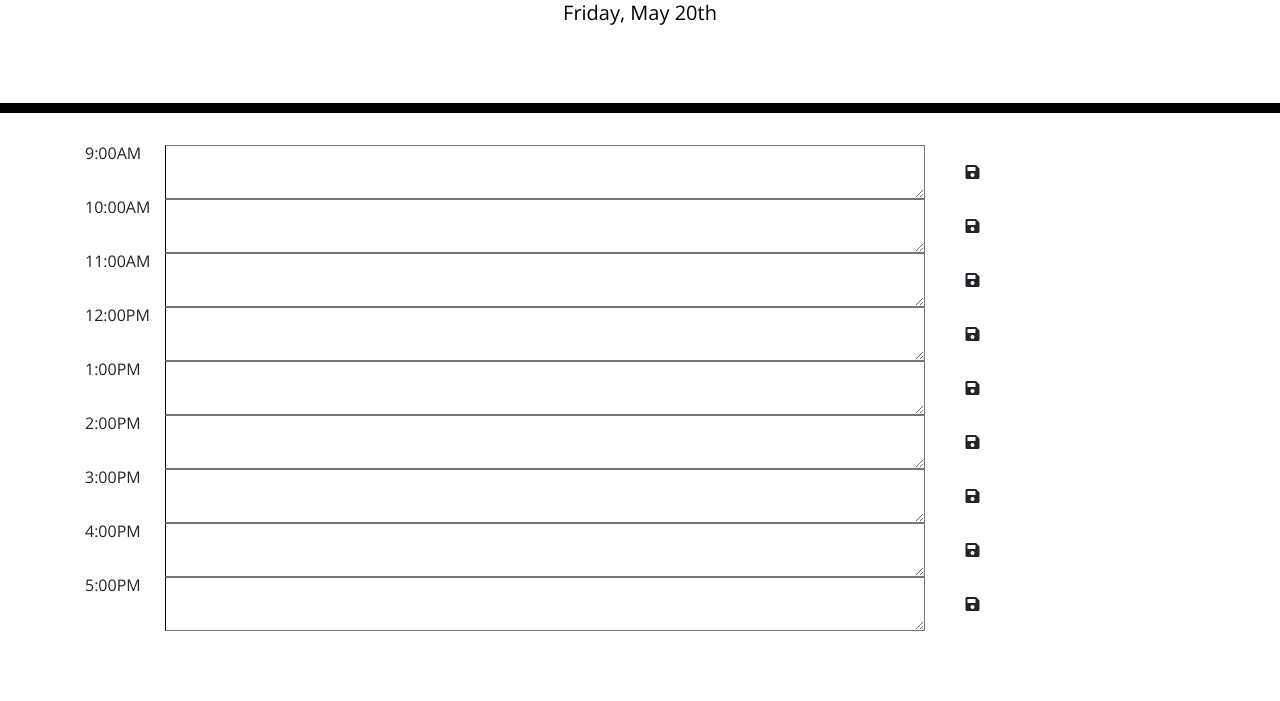
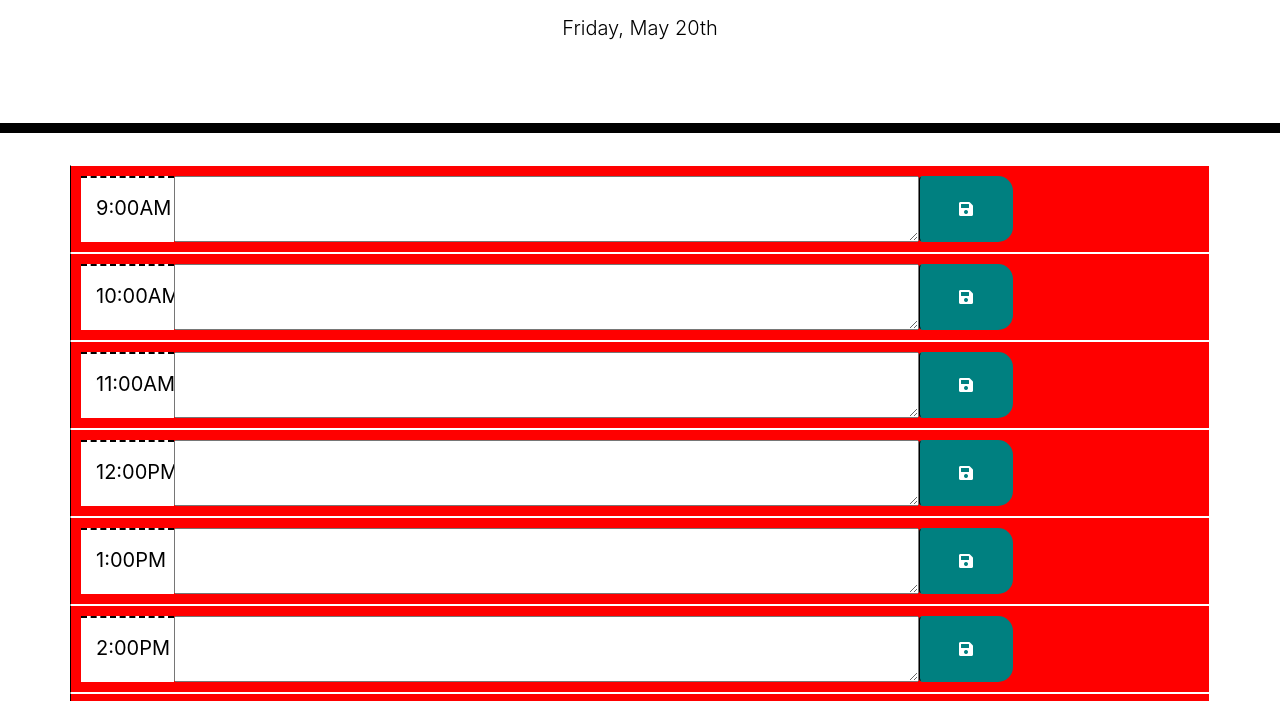
Before and after one commit to shay-ben/work-day-scheduler, a plain HTML site: page index.html in a window 1280 px wide. Shown: the part 191-892 px from the top of the page. Before the commit the page ends 822 px from the top, so only its background shows below. Drawn offline with nearby package versions, Linux system fonts and the light colour scheme; files that its build step writes are made by us from their sources.

Commit message:
local storage

```diff
--- a/assets/script.js
+++ b/assets/script.js
@@ -8,4 +8,31 @@ $(".saveBtn").on("click", function() {
     localStorage.setItem(time, planner);
 });
 
-var present = moment().add(1, "h");
+
+
+$(".time-block").each(function() {
+    var currentHour = moment().hour();
+    var time = $(this).parent().attr("id");
+        if (time < currentHour) {
+            $(this).addClass("past");
+        } else if (time === currentHour){
+            $(this).addClass("present");
+            $(this).removeClass("past");
+        } else {$(this).addClass("future");
+            $(this).removeClass("past");
+            $(this).removeClass("present");
+    }
+ })
+
+ $("#1 .planner").val(localStorage.getItem("1"));
+ $("#2 .planner").val(localStorage.getItem("2"));
+ $("#3 .planner").val(localStorage.getItem("3"));
+ $("#4 .planner").val(localStorage.getItem("4"));
+ $("#5 .planner").val(localStorage.getItem("5"));
+ $("#6 .planner").val(localStorage.getItem("6"));
+ $("#7 .planner").val(localStorage.getItem("7"));
+ $("#8 .planner").val(localStorage.getItem("8"));
+ $("#9 .planner").val(localStorage.getItem("9"));
+ $("#10 .planner").val(localStorage.getItem("10"));
+ $("#11 .planner").val(localStorage.getItem("1"));
+ $("#12 .planner").val(localStorage.getItem("12"));
--- a/assets/style.css
+++ b/assets/style.css
@@ -1,21 +1,57 @@
-body {
-  font-family: 'Open Sans', sans-serif;
-  font-size: 16px;
-  line-height: 1;
-}
-
 .jumbotron {
   text-align: center;
   background-color: transparent;
   color: black;
   border-radius: 0;
   border-bottom: 10px solid black;
+
+}
+.time-block {
+background: transparent;
+border: solid white 1px;
+resize: none;
+color: black;
+border-left: 1px solid black;
+padding: 10px;
+font-size: 1.25em;
+}
+
+.planner {
+white-space: pre-wrap;
 }
 
 
-.planner {
-  background: transparent;
-  color: #000000;
-  border-left: 1px solid black;
-  padding: 10px;
+.hour {
+background-color: white;
+color: black;
+border-top: 2px dashed black;
+padding: 15px;
 }
+
+.past {
+background-color: gray;
+color: black;
+}
+
+.present {
+background-color: green;
+color: black;
+}
+
+.future {
+background-color: red;
+color: black;
+}
+
+.saveBtn {
+border-left: 1px solid black;
+border-top-right-radius: 15px;
+border-bottom-right-radius: 15px;
+background-color: teal;
+color: white;
+}
+
+.saveBtn i:hover {
+font-size: 15px;
+transition: all 0.3s ease-in-out;
+}
--- a/index.html
+++ b/index.html
@@ -18,7 +18,7 @@
       href="https://fonts.googleapis.com/css?family=Open+Sans&display=swap"
       rel="stylesheet"
     />
-    <link rel="stylesheet" href="style.css" />
+    <link rel="stylesheet" href="./assets/style.css"/>
     <title>Work Day Scheduler</title>
   </head>
 
```
